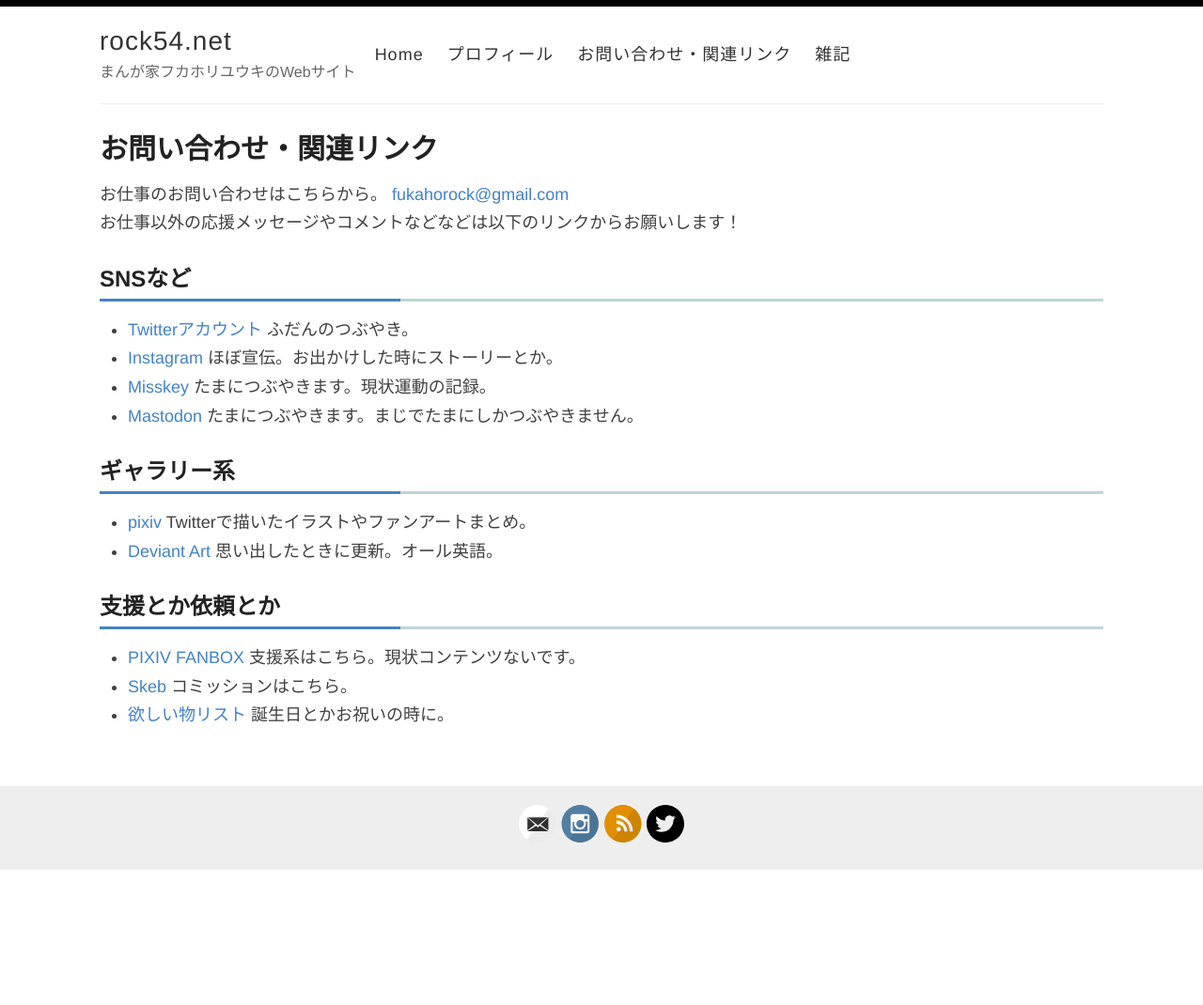
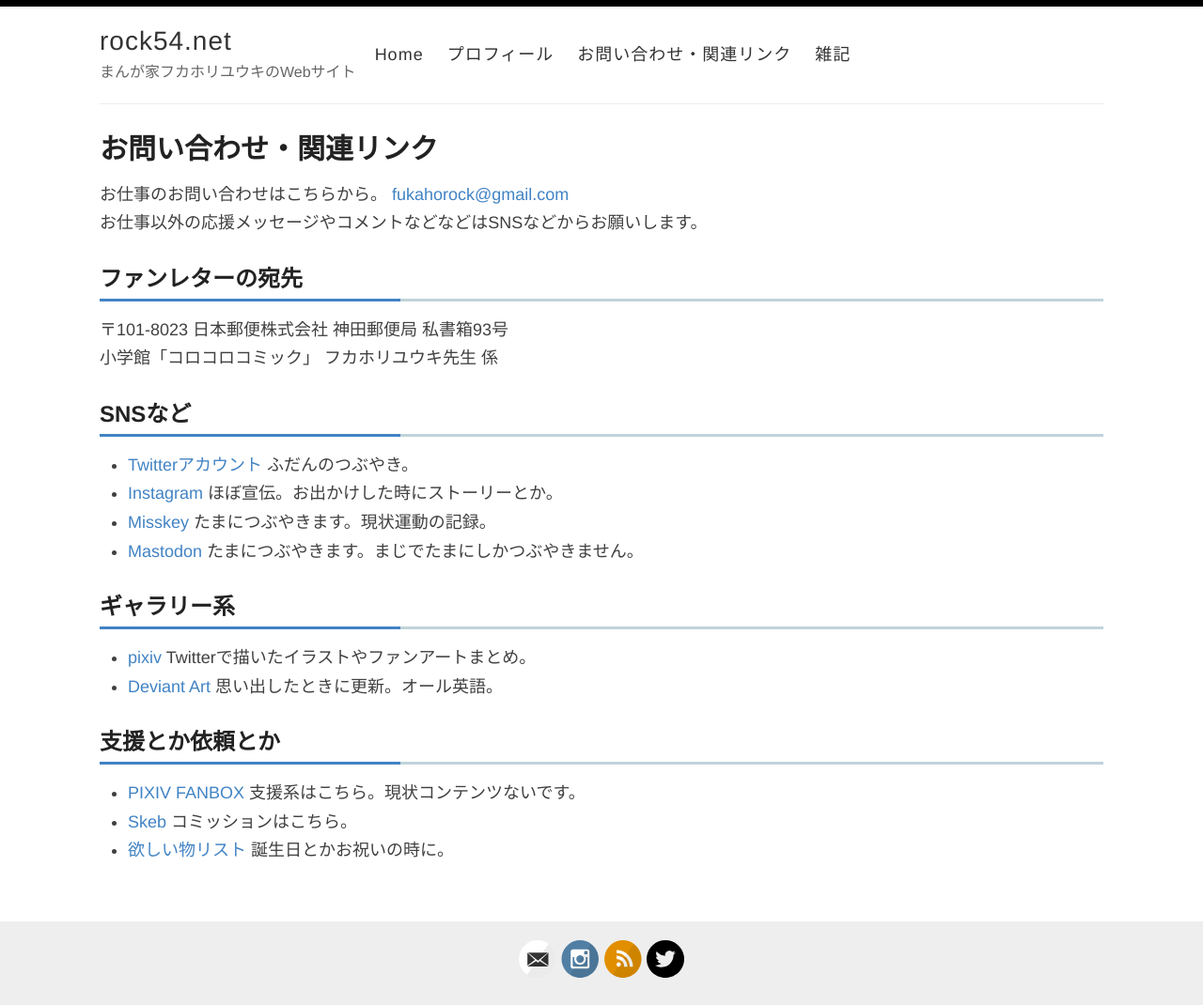
Before and after one commit to fukahorock/rock54main, a Jekyll site: the page built from contacts.md, in a window 1280 px wide. Shown: the whole page at 94% size. Built offline with Jekyll 4.4.1, drawn with Linux system fonts in a browser that asks for light colours; before the commit the page ends 926 px from its top, so only the background shows below that.

Commit message:
Update contacts.md

```diff
--- a/contacts.md
+++ b/contacts.md
@@ -5,7 +5,11 @@ layout: page
 ---
 お仕事のお問い合わせはこちらから。
 [fukahorock@gmail.com](mailto:fukahorock@gmail.com)
-お仕事以外の応援メッセージやコメントなどなどは以下のリンクからお願いします！
+お仕事以外の応援メッセージやコメントなどなどはSNSなどからお願いします。
+
+## ファンレターの宛先
+〒101-8023 日本郵便株式会社 神田郵便局 私書箱93号
+小学館「コロコロコミック」 フカホリユウキ先生 係
 
 ## SNSなど
 - [Twitterアカウント](https://twitter.com/fukahorock) ふだんのつぶやき。
```
